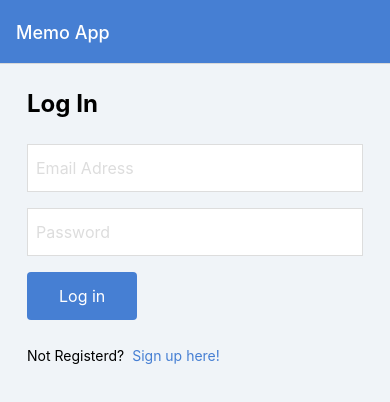
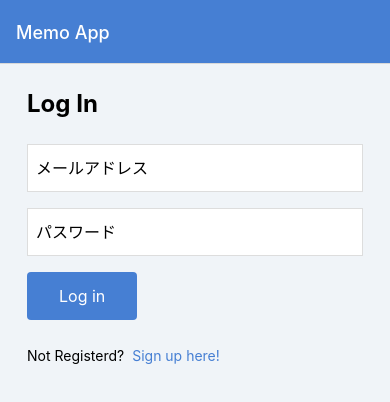
Before and after one commit to KazMat1/MemoApp, a React Native app: screen /LogIn in a window 390 px wide. Shown: the top 402 px of the page. Built offline with nearby package versions, Linux system fonts and the light colour scheme.

Commit message:
Set text options

```diff
--- a/App.jsx
+++ b/App.jsx
@@ -2,7 +2,7 @@ import 'react-native-gesture-handler';
 import React from 'react';
 import { NavigationContainer } from '@react-navigation/native';
 // カスタマイズするのであれば、native-stackではなく、stackを使う。
-// import {  } from '@react-navigation/native-stack';
+// import { createNativeStackNavigator } from '@react-navigation/native-stack';
 import { createStackNavigator, CardStyleInterpolators } from '@react-navigation/stack';
 
 import MemoListScreen from './src/screens/MemoListScreen';
--- a/src/screens/LoginScreen.jsx
+++ b/src/screens/LoginScreen.jsx
@@ -1,4 +1,4 @@
-import React from 'react';
+import React, { useState } from 'react';
 import {
   StyleSheet, Text, TextInput, View, TouchableOpacity,
 } from 'react-native';
@@ -7,12 +7,33 @@ import SubmitButton from '../components/SubmitButton';
 
 export default function LoginScreen(props) {
   const { navigation } = props;
+  const [email, setEmail] = useState('');
+  const [password, setPassword] = useState('');
   return (
     <View style={styles.container}>
       <View style={styles.inner}>
         <Text style={styles.title}>Log In</Text>
-        <TextInput style={styles.input} value="Email Adress" />
-        <TextInput style={styles.input} value="Password" />
+        <TextInput
+          style={styles.input}
+          value={email}
+          onChangeText={(text) => { setEmail(text); }}
+          // 行頭の大文字を防いでくれる
+          autoCapitalize="none"
+          keyboardType="email-address"
+          placeholder="メールアドレス"
+          // iOSで保存してくれる
+          textContentType="emailAddress"
+        />
+        <TextInput
+          style={styles.input}
+          value={password}
+          onChangeText={(text) => { setPassword(text); }}
+          autoCapitalize="none"
+          placeholder="パスワード"
+          // パスワードの時はつけておく
+          secureTextEntry
+          textContentType="password"
+        />
         <SubmitButton
           buttonText="Log in"
           onPress={() => {
@@ -55,7 +76,7 @@ const styles = StyleSheet.create({
     marginBottom: 24,
   },
   input: {
-    color: '#ddd',
+    color: '#000',
     fontSize: 16,
     height: 48,
     backgroundColor: '#fff',
--- a/src/screens/SignUpScreen.jsx
+++ b/src/screens/SignUpScreen.jsx
@@ -1,4 +1,4 @@
-import React from 'react';
+import React, { useState } from 'react';
 import {
   StyleSheet, Text, TextInput, View, TouchableOpacity,
 } from 'react-native';
@@ -7,12 +7,33 @@ import SubmitButton from '../components/SubmitButton';
 
 export default function SignUpScreen(props) {
   const { navigation } = props;
+  const [email, setEmail] = useState('');
+  const [password, setPassword] = useState('');
   return (
     <View style={styles.container}>
       <View style={styles.inner}>
         <Text style={styles.title}>Sign Up</Text>
-        <TextInput style={styles.input} value="Email Adress" />
-        <TextInput style={styles.input} value="Password" />
+        <TextInput
+          style={styles.input}
+          value={email}
+          onChangeText={(text) => { setEmail(text); }}
+          // 行頭の大文字を防いでくれる
+          autoCapitalize="none"
+          keyboardType="email-address"
+          placeholder="メールアドレス"
+          // iOSで保存してくれる
+          textContentType="emailAddress"
+        />
+        <TextInput
+          style={styles.input}
+          value={password}
+          onChangeText={(text) => { setPassword(text); }}
+          autoCapitalize="none"
+          placeholder="パスワード"
+          // パスワードの時はつけておく
+          secureTextEntry
+          textContentType="password"
+        />
         <SubmitButton
           buttonText="Register"
           onPress={() => {
@@ -55,7 +76,7 @@ const styles = StyleSheet.create({
     marginBottom: 24,
   },
   input: {
-    color: '#ddd',
+    color: '#000',
     fontSize: 16,
     height: 48,
     backgroundColor: '#fff',
```
